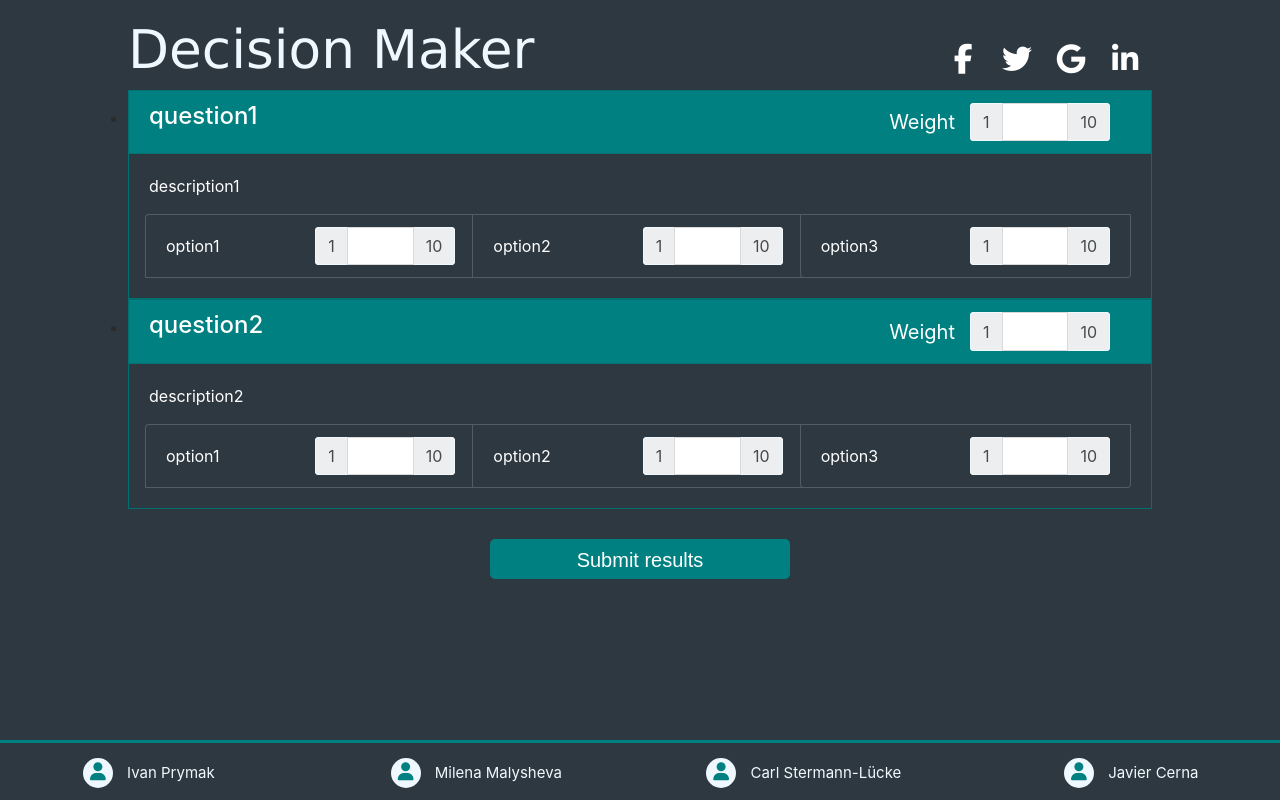
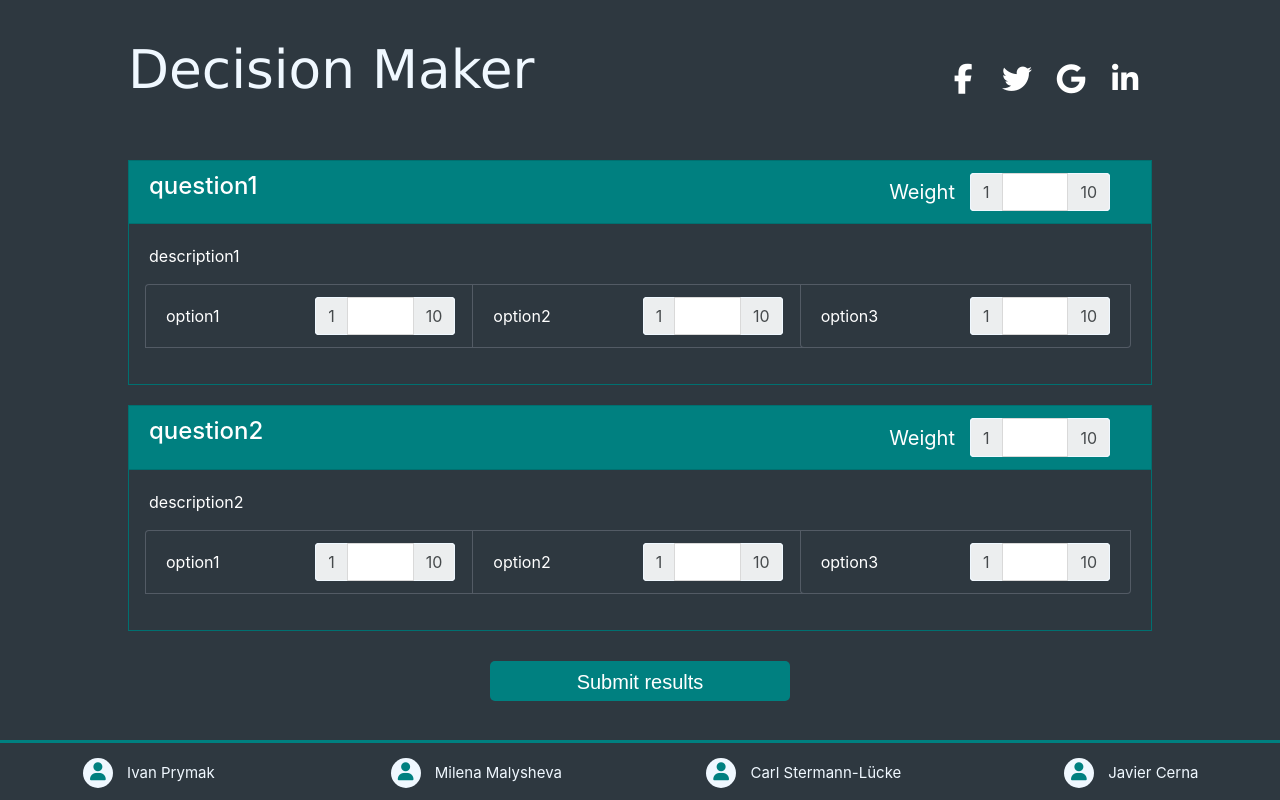
Before and after one commit to MilenaMalysh/decisionmaker, a Django app: a page that uses app/jinja2/questionnairy.html in a window 1280 px wide. Run offline with Django 3.2, Linux system fonts and the light colour scheme; some libraries are stand-ins or nearby versions.

Commit message:
style fixes

```diff
--- a/app/jinja2/questionnairy.html
+++ b/app/jinja2/questionnairy.html
@@ -7,8 +7,8 @@
     </script>
     <div class="centred-container">
         <div class="questions-list" id="app">
-            <ul class="list-group">
-                <li v-for="answer in answers">
+            <div class="list-group">
+                <div v-for="answer in answers">
                     <div class="card">
                         <div class="card-header">
                             <h4 class="card-title">[[ findQuestion(answer.question_id).title ]]</h4>
@@ -39,8 +39,8 @@
                             </ul>
                         </div>
                     </div>
-                </li>
-            </ul>
+                </div>
+            </div>
             <div class="row">
                 <button type="button" class="btn" id="submit-survey-btn" v-on:click="submitResults">Submit results
                 </button>
--- a/app/static/css/questionnairy.css
+++ b/app/static/css/questionnairy.css
@@ -28,6 +28,7 @@ body {
 }
 
 .questions-list, #header-div {
+    padding-top: 30px;
     min-width: 80%;
     max-width: 80%;
 }
@@ -184,6 +185,7 @@ footer {
     width: 100%;
     background-color: rgb(0, 128, 128);
     border-radius: 0 ;
+    margin-top: 20px;
 }
 
 .card-block {
```
